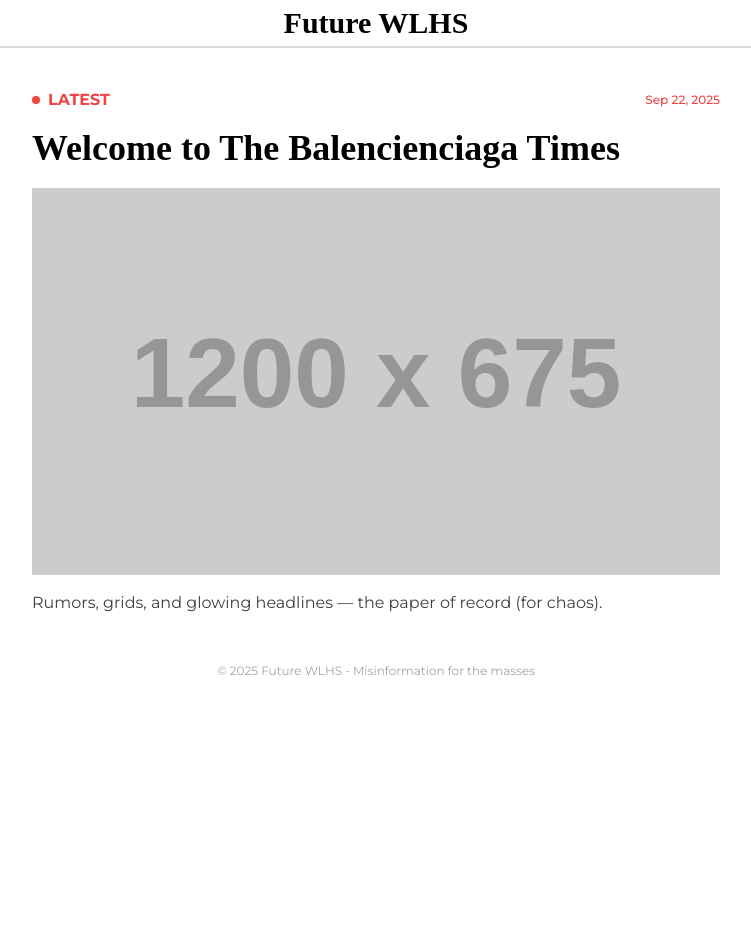
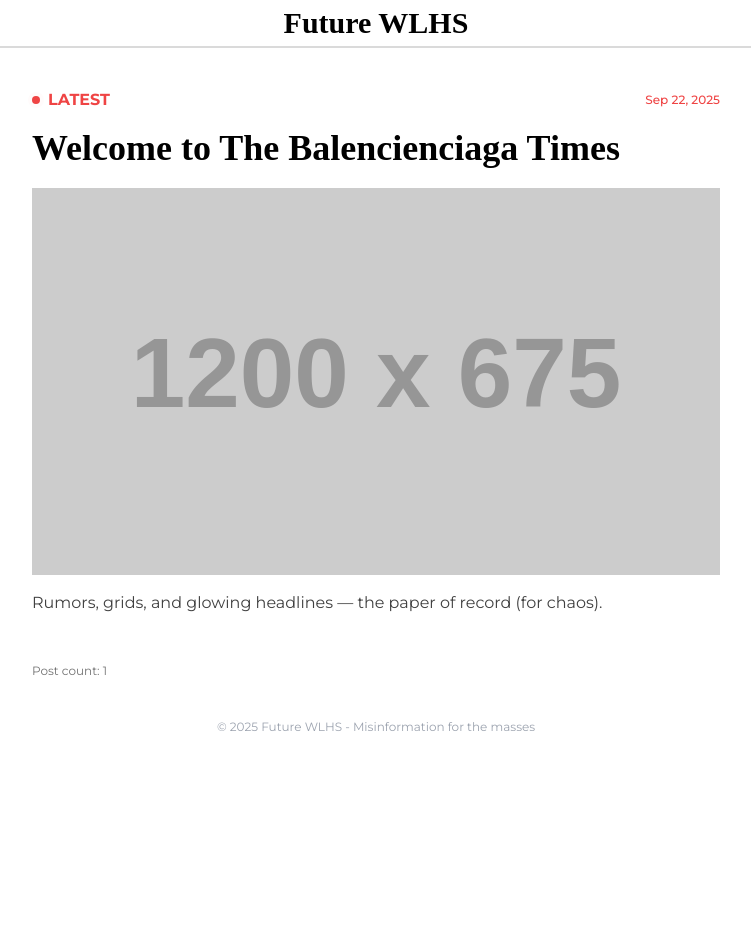
Before and after one commit to futurewlhs/futurewlhs.github.io, a Jekyll site: the page built from index.html, in a window 1280 px wide. Shown: the whole page, without its empty margins (264-1015 px from the left). Built offline with Jekyll 4.4.1, drawn with Linux system fonts in a browser that asks for light colours; nearby versions of some CDN libraries; some web fonts are replaced.

Commit message:
Update index.html

```diff
--- a/index.html
+++ b/index.html
@@ -33,6 +33,8 @@
 
 <!-- All other posts -->
 <section class="space-y-8">
+  <p class="text-xs text-neutral-500">Post count: {{ site.posts | size }}</p>
+
   {% for post in others %}
     <article>
       <a href="{{ post.url | relative_url }}" class="block group">
```
